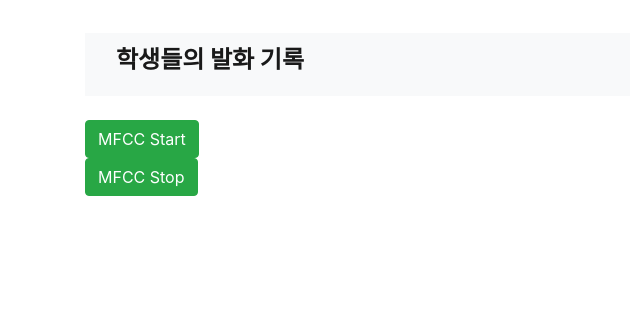
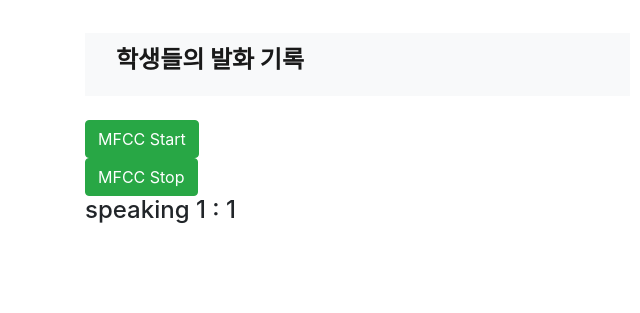
Before and after one commit to binary-0/ThinkBell, a Flask app: page / in a window 1280 px wide. Shown: the part 697-1010 px from the top of the page, without its empty margins (0-640 px from the left). Run offline with Flask 2, Linux system fonts and the light colour scheme; some libraries are stand-ins or nearby versions.

Commit message:
Can show on WebPage

```diff
--- a/templates/index.html
+++ b/templates/index.html
@@ -142,7 +142,7 @@
         <h4 id="SpeakingRate1"></h4>
         <h4 id="SpeakingRate2"></h4>
         <h4 id="SpeakingRate3"></h4>
-        <h4 id="SpeakingRate4"> </h4>
+        <h4 id="SpeakingRate4"></h4>
         <br>
 
         <script>
@@ -156,15 +156,21 @@
             success: function(response) {
                 console.log("first response : ");
                 console.log(response);
-                  if (response["SpeakingRate"] !== "0.0")
+                if (response["SpeakingRate1"] !== "0.0")
                 {
-                    if(response["SpeakingRate"] !== temp)
+                  $("#SpeakingRate1").html('speaking 1 : '+response["SpeakingRate1"]);
+                }
+                if (response["SpeakingRate2"] !== "0.0")
                 {
-                      <!-- var img = new Image(600,100);
-                      img.src = '{{ url_for('fig') }}';
-                      board.appendChild(img); -->
-                      temp = response["rate"];
+                  $("#SpeakingRate2").html('speaking 2 : '+response["SpeakingRate2"]);
                 }
+                if (response["SpeakingRate3"] !== "0.0")
+                {
+                  $("#SpeakingRate3").html('speaking 3 : '+response["SpeakingRate3"]);
+                }
+                if (response["SpeakingRate4"] !== "0.0")
+                {
+                  $("#SpeakingRate4").html('speaking 4 : '+response["SpeakingRate4"]);
                 }
             },
             error: function(error) {
```
Lines whose indentation alone changed are shown as unchanged.
